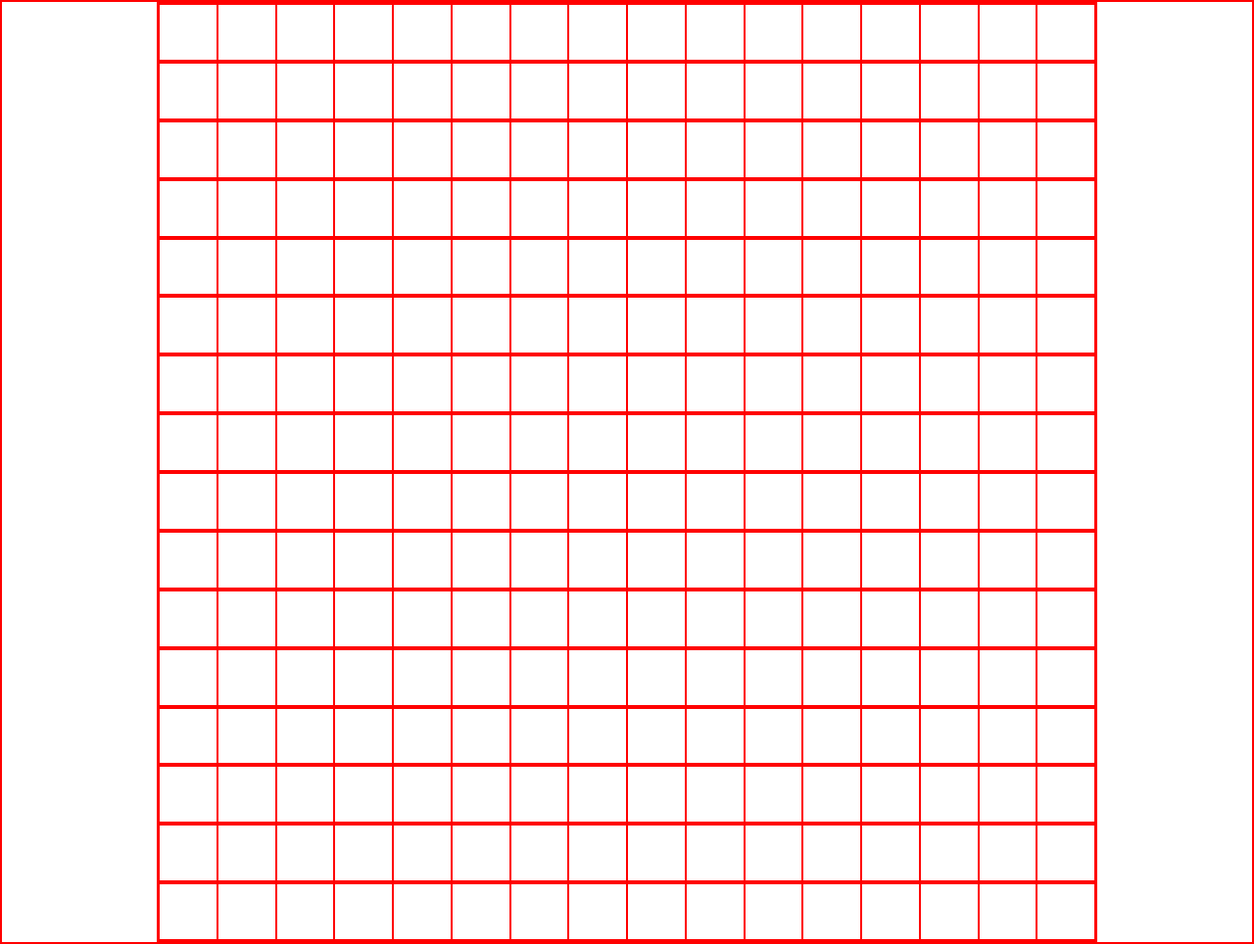
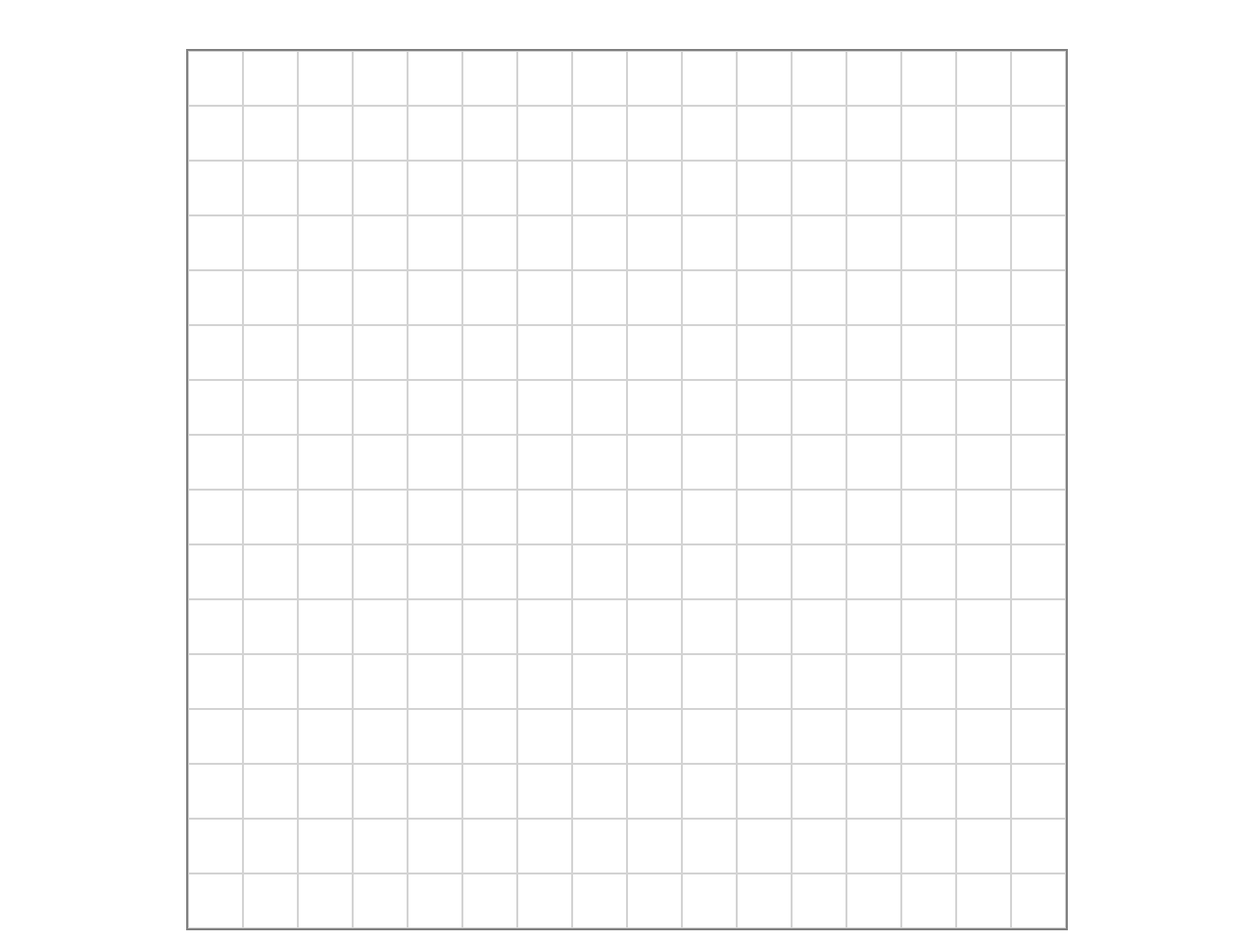
Before and after one commit to gemini-mastiff/etch-a-sketch, a plain HTML site: page index.html in a window 1280 px wide. Shown: the whole page at 98% size. Drawn offline with Linux system fonts and the light colour scheme.

Commit message:
Style grid & body

```diff
--- a/style.css
+++ b/style.css
@@ -2,7 +2,13 @@
     margin: 0;
     border: 0;
     box-sizing: border-box;
-    border: 1px red solid;
+    /* border: 1px red solid; */
+}
+
+body{
+    height: 1000px;
+    flex-direction: column;
+    align-items: center;
 }
 
 .flex{
@@ -11,12 +17,17 @@
 }
 
 .container{
-    width: 960px;
-    height: 960px;
+    width: 900px;
+    height: 900px;
     flex-direction: column;
+    border: 2px solid grey;
 }
 
 .row,
 .square{
     flex: 1;
 }
+
+.square{
+    border: 1px solid lightgrey;
+}
```
